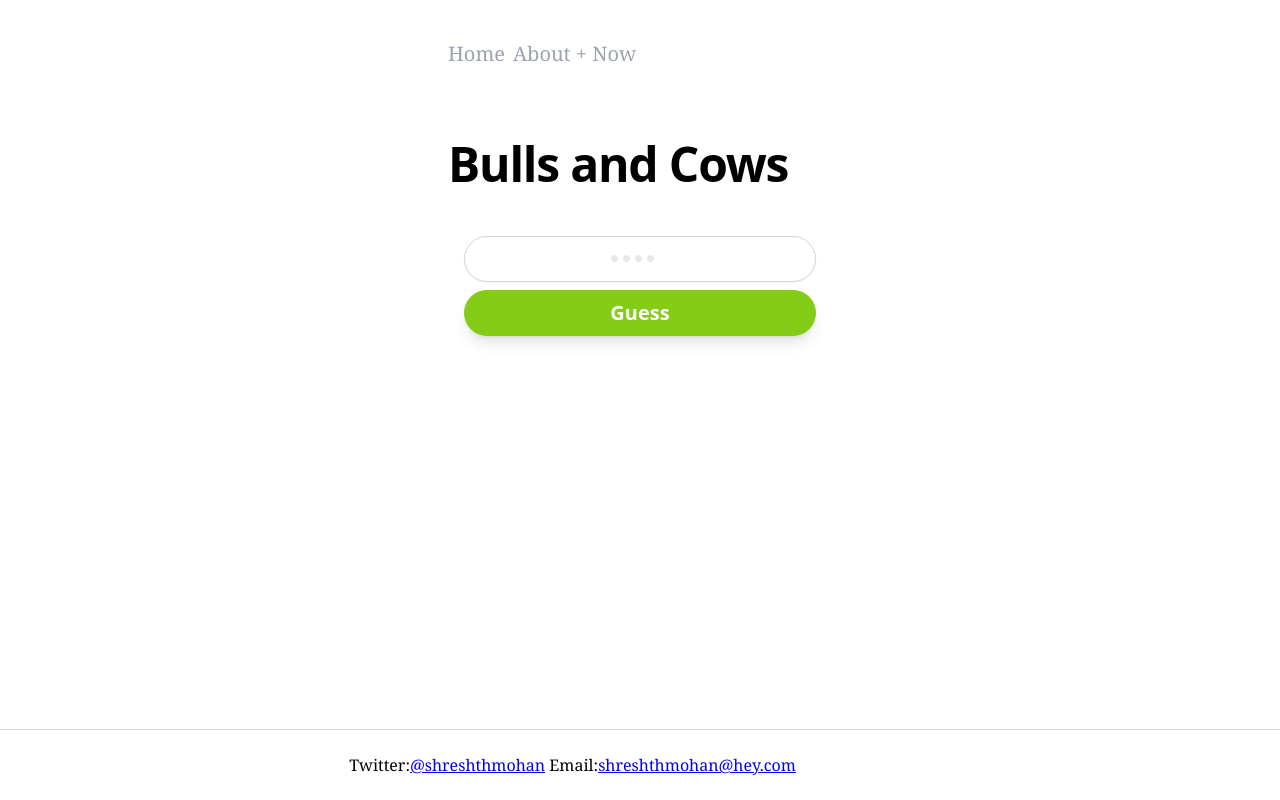
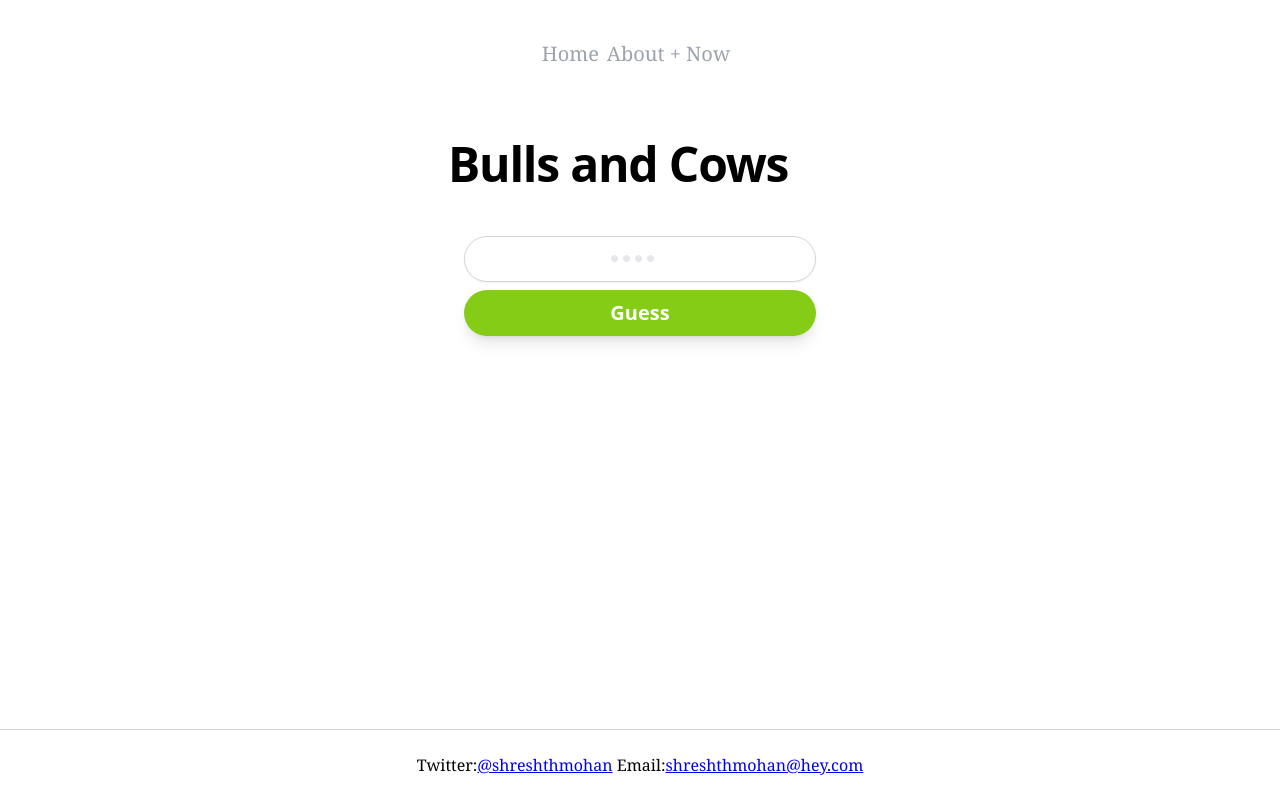
Before and after one commit to shreshthmohan/next-blog, a Next.js app: page /bullsandcows in a window 1280 px wide. Built offline with nearby package versions, Linux system fonts and the light colour scheme.

Commit message:
center nav and footer content

```diff
--- a/components/Container.tsx
+++ b/components/Container.tsx
@@ -61,7 +61,7 @@ export default function Container(props) {
             <a className="skip-to-content" href="#main-content">
               Skip navigation
             </a>
-            <nav role="navigation">
+            <nav role="navigation" className="text-center">
               <span>
                 {/* TODO test a11y */}
                 <NavLink href="/" text="Home" />
--- a/components/Footer.tsx
+++ b/components/Footer.tsx
@@ -1,7 +1,7 @@
 export default function Footer({ children }) {
   return (
     <footer className="py-6 border-t border-x-0 border-b-0 border-solid border-gray-300">
-      <div className="max-w-prose mx-auto">{children}</div>
+      <div className="max-w-prose mx-auto text-center">{children}</div>
     </footer>
-  );
+  )
 }
```
